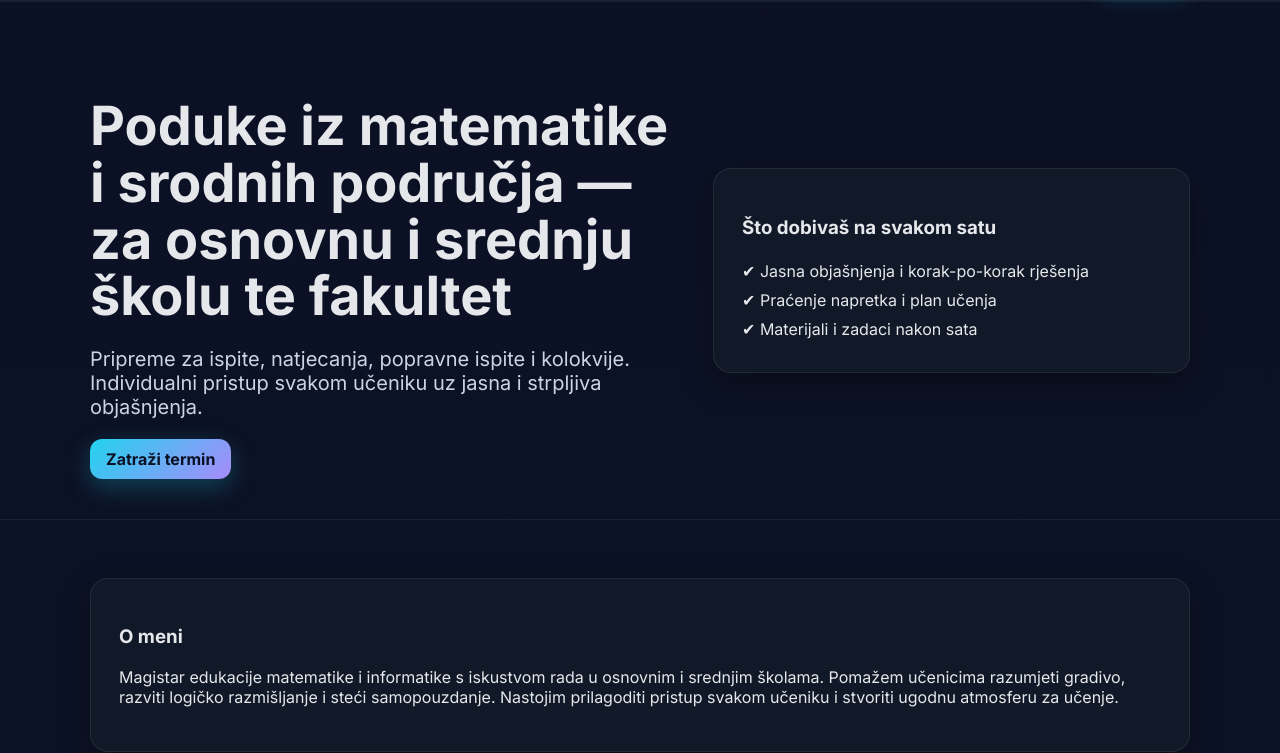
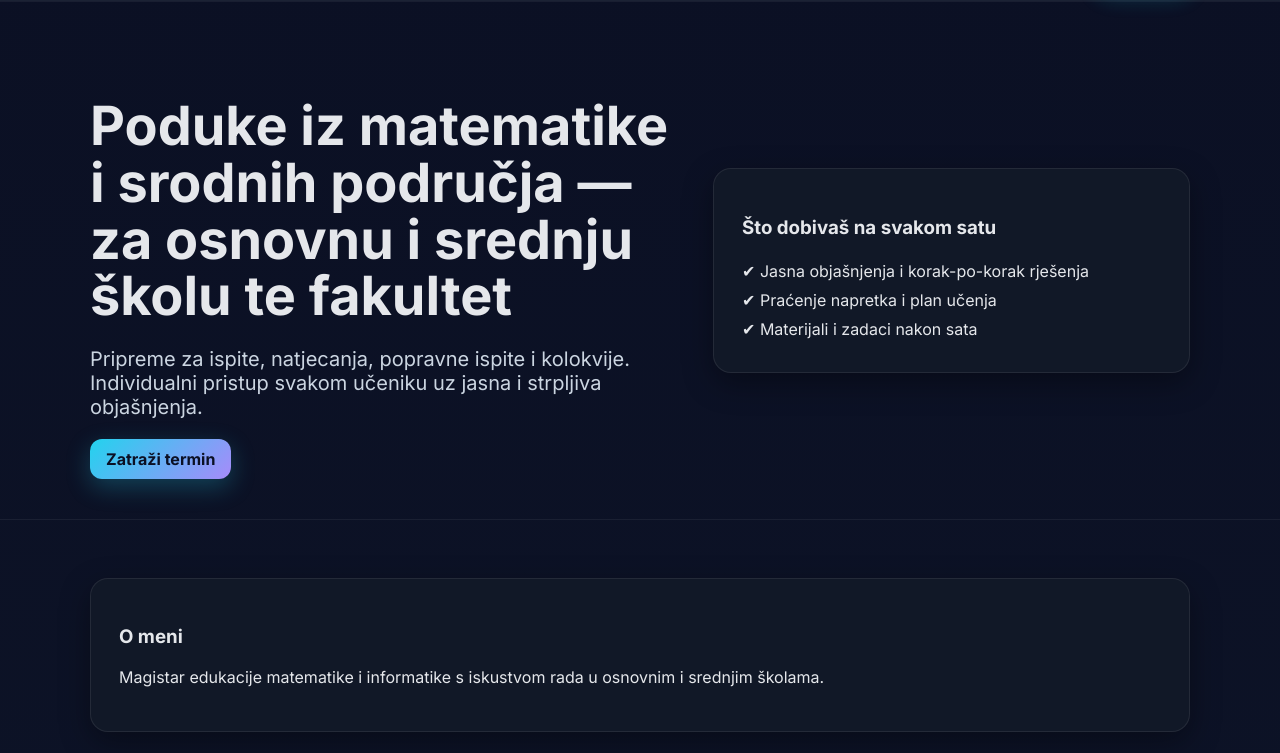
Before and after one commit to miskec222/test39, a plain HTML site: page index.html in a window 1280 px wide. Shown: the part 64-817 px from the top of the page. Drawn offline with Linux system fonts and the light colour scheme.

Commit message:
Update index.html

```diff
--- a/index.html
+++ b/index.html
@@ -113,7 +113,7 @@
       <div class="container">
         <div class="hero-card">
           <h3>O meni</h3>
-          <p>Magistar edukacije matematike i informatike s iskustvom rada u osnovnim i srednjim školama. Pomažem učenicima razumjeti gradivo, razviti logičko razmišljanje i steći samopouzdanje. Nastojim prilagoditi pristup svakom učeniku i stvoriti ugodnu atmosferu za učenje.</p>
+          <p>Magistar edukacije matematike i informatike s iskustvom rada u osnovnim i srednjim školama. </p>
         </div>
       </div>
     </section>
```
